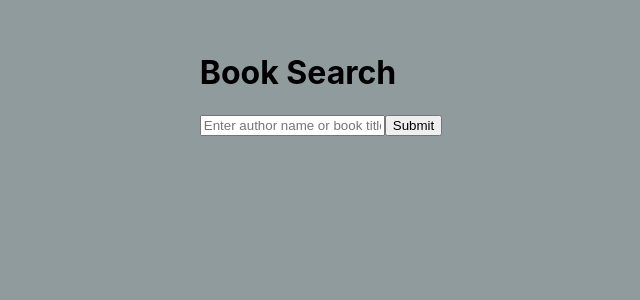
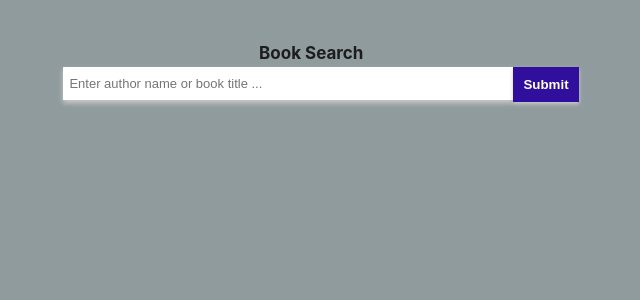
Before and after one commit to jhuppe/react_book_search, a React (Create React App) app: page / in a window 1280 px wide. Shown: the top 300 px of the page, without its empty margins (319-959 px from the left). Built offline with nearby package versions, Linux system fonts and the light colour scheme.

Commit message:
Added styling for SearchBar component

```diff
--- a/src/BookDetails.js
+++ b/src/BookDetails.js
@@ -11,7 +11,7 @@ const BookDetails = (props) => {
                     <img src={book.imageLinks.smallThumbnail || noImage} alt=""  />
                 }
                 <div className="title">{book.title}</div>
-                <div className="author">Author: {book.authors || 'N/A'}</div>
+                <div className="author">Author: {book.authors[0] || 'N/A'}</div>
                 <div className="publisher">Publisher: {book.publisher || 'N/A'}</div>
                 <a href={book.canonicalVolumeLink} target="_blank" rel="noopener noreferrer" className="bookLink">More Details</a>
         </div>
--- a/src/SearchBar.js
+++ b/src/SearchBar.js
@@ -1,5 +1,5 @@
 import React, { Component } from 'react';
-// import './styles/SearchBar.scss';
+import './styles/SearchBar.scss';
 
 export default class SearchBar extends Component {
     constructor(props) {
@@ -31,13 +31,13 @@ export default class SearchBar extends Component {
             <div className="search">
                 <h1>Book Search</h1>
                 <input className="search_field"
-                    placeholder="Enter author name or book title"
+                    placeholder="Enter author name or book title ..."
                     type="text"
                     maxLength="50"
                     value={this.state.value}
                     onChange={this.handleChange}
                 />
-                <button onClick={this.handleSubmit}>Submit</button>
+                <button onClick={this.handleSubmit} className="search_submit">Submit</button>
             </div>
         );
     }
--- a/src/styles/BookDetails.scss
+++ b/src/styles/BookDetails.scss
@@ -12,13 +12,13 @@
   position: relative;
   height: 185px;
   width: 335px;
-  background: white;
+  background: #fff9d0;
   display: grid;
   grid-template-columns: repeat(5, 1fr);
   grid-template-rows: 2fr 1fr 1fr 1fr 2fr;
   color: gray;
   padding-right: 17px;
-  box-shadow: 2px 2px 4px 0px #697578;
+  box-shadow: 2px 2px 4px 2px #697578;
 
   img {
     position: absolute;
@@ -35,7 +35,7 @@
     font-weight: 700;
     align-self: center;
     margin-top: 8px;
-    color: #1f1c29
+    color: #1f1c29;
   }
 
 .author {
@@ -74,13 +74,6 @@
   }
 }
 
-.holderText {
-  font-weight: 500;
-  color: gray;
-  font-size: 15px;
-  margin-top: 40px;
-}
-
 @media only screen and (max-width: 500px) {
   .books {
     grid-template-columns: 1fr;
--- /dev/null
+++ b/src/styles/SearchBar.scss
@@ -0,0 +1,79 @@
+.search {
+  position: relative;
+  display: grid;
+  grid-template-columns: repeat(3, 150px);
+  grid-template-rows: repeat(3, 35px);
+  justify-content: center;
+  background-color: #909b9e;
+}
+
+h1 {
+    font-weight: 700;
+    color: rgb(29, 29, 29);
+    grid-column: 2/3;
+    justify-self: end;
+    font-size: 17px;
+  }
+
+  .search_field {
+    grid-column: 1/4;
+    grid-row: 2/3;
+    border: 1px solid white;
+    box-shadow: 0px 3px 5px 0px #ccc;
+    height: 28.5px;
+    align-self: start;
+    padding-left: 5px;
+    font-size: 13px;
+    margin: 0;
+
+    &:focus {
+      outline: none;
+      border: 1px solid #297b8a;
+    }
+
+    &:active {
+      text-decoration: none;
+    }
+  }
+
+  .search_submit {
+    grid-row: 2/3;
+    grid-column: 4/4;
+    align-self: center;
+    background: #300f9c;
+    color: white;
+    padding: 9px;
+    font-weight: bold;
+    cursor: pointer;
+    border: 1px solid #300f9c;
+    transition: box-shadow 0.5s ease;
+    box-shadow: 0px 2px 4px 0px #ccc;
+    align-self: start;
+    margin: 0;
+
+    &:focus {
+      outline: none;
+    }
+
+    &:hover {
+      filter: brightness(0.9)
+    }
+
+    &:active {
+      box-shadow: none;
+    }
+  }
+
+@media only screen and (max-width: 500px) {
+  form {
+    grid-template-columns: repeat(3, 100px);
+    grid-template-rows: repeat(3, 25px);
+
+    h1 {
+      grid-column: 2/4;
+      justify-self: center;
+      font-size: 14px;
+      margin-right: 53px;
+    }
+  }
+}
```
Also changed, not shown: 1 other file (tests, documents, lock files or other folders).
